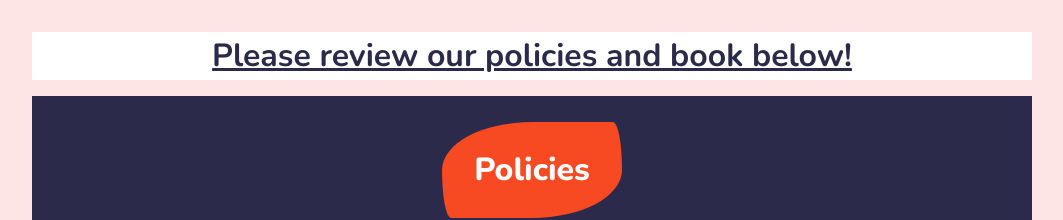
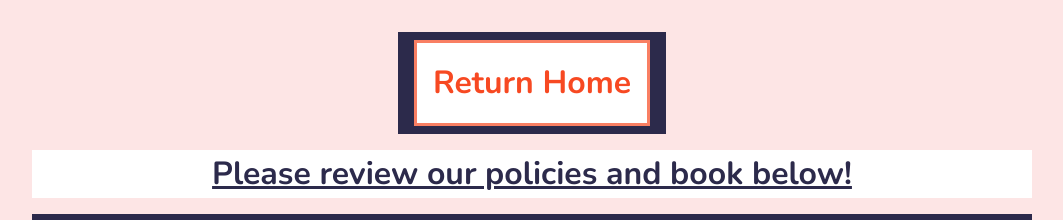
Before and after one commit to Brandon-Schefstad/next-level-hair-designs, a React (Create React App) app: page /booking in a window 1280 px wide. Shown: the top 220 px of the page, without its empty margins (108-1171 px from the left). Built offline with nearby package versions, Linux system fonts and the light colour scheme.

Commit message:
Feat: Added return home button to booking

```diff
--- a/src/components/Booking.js
+++ b/src/components/Booking.js
@@ -6,12 +6,18 @@ import Policies from './Policies';
 const Booking = () => {
 	return (
 		<div className="wrapper">
+			<div className="booking__button grid">
+				<Header
+					className="booking__button"
+					button="Return Home"
+					route="/"
+				/>
+			</div>
 			<h1 className="booking__cta">
 				Please review our policies and book below!
 			</h1>
 			<Policies />
 			<Iframe />
-			<Header button="Return Home" route="/" />
 		</div>
 	);
 };
--- a/src/components/Header.js
+++ b/src/components/Header.js
@@ -26,6 +26,9 @@ const Header = (props) => {
 			);
 		}
 	}
+	if (props.route === '/') {
+		return handleButton();
+	} else {
 		return (
 			<div>
 				{/* Header Information: Title, Contact, CTA */}
@@ -45,7 +48,11 @@ const Header = (props) => {
 					{/* Imaged Section with Logo and Default Picture */}
 					<section className="images__wrapper grid">
 						<div className="logo__container">
-						<img src={image} alt="screenreader" className="logo" />
+							<img
+								src={image}
+								alt="screenreader"
+								className="logo"
+							/>
 						</div>
 						<img
 							src={headerimage}
@@ -56,6 +63,7 @@ const Header = (props) => {
 				</section>
 			</div>
 		);
+	}
 };
 
 export default Header;
--- a/src/scss/_booking.scss
+++ b/src/scss/_booking.scss
@@ -31,3 +31,16 @@
 	background-color: white;
 	margin-bottom: 1rem;
 }
+.booking__button {
+	color: red;
+	background-color: utils.$dark-bg;
+	padding-block: 0.5rem;
+	margin: auto;
+	width: 30%;
+	max-width: 268px;
+	justify-content: center;
+	margin-bottom: 1rem;
+}
+.booking__button > button {
+	font-size: 1rem !important;
+}
```
Also changed, not shown: src/dist/main.css, 1 other file (tests, documents, lock files or other folders). Lines whose indentation alone changed are shown as unchanged.
